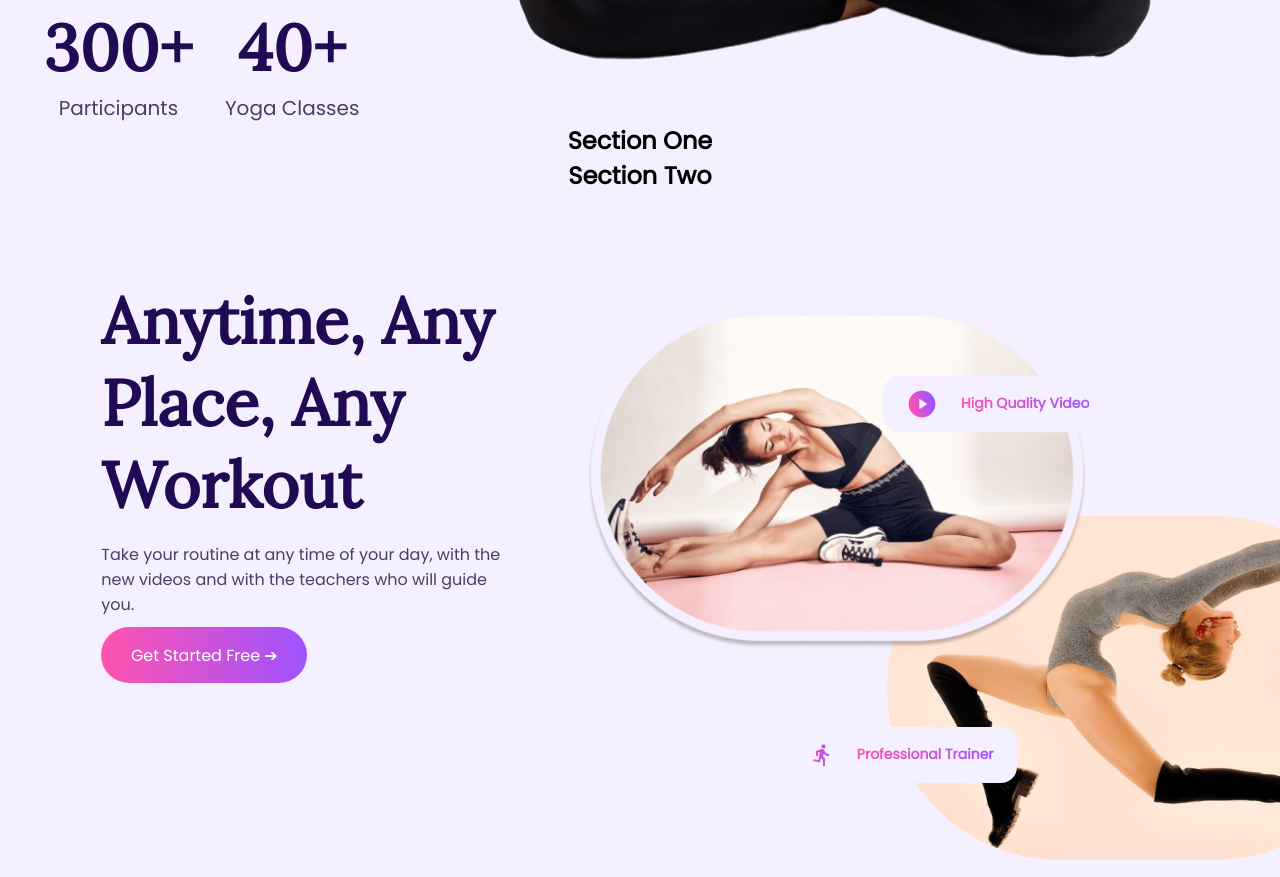
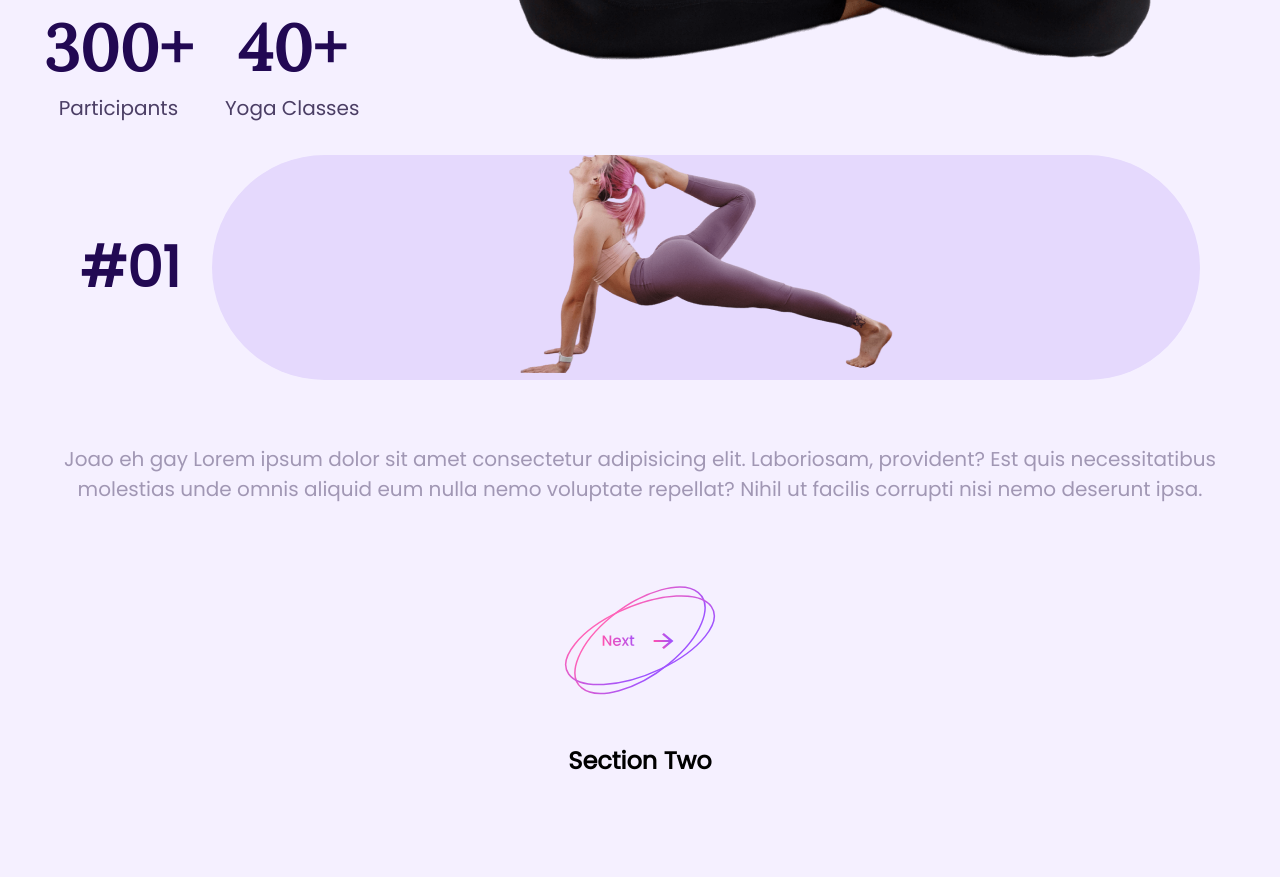
Before and after one commit to JPBM135/co-op-yoga-website, a Next.js app: page / in a window 1280 px wide. Shown: the part 1180-2057 px from the top of the page. Built offline with nearby package versions, Linux system fonts and the light colour scheme.

Commit message:
section one finished

```diff
--- a/app/components/SectionOne/SectionOne.tsx
+++ b/app/components/SectionOne/SectionOne.tsx
@@ -1,7 +1,36 @@
+import Image from "next/image";
+import style from "./sectionOne.module.css";
+import list_yoga from "./list-yoga.png"
+import { useIsScreenWide } from "../../utils/isScreenWideHook";
+import button from "./button.svg";
 export function SectionOne() {
+  const isScreenWide = useIsScreenWide();
+
   return (
-    <section>
-      <h2>Section One</h2>
+    <section className={style.section}>
+      {/* #01 */}
+      <div className={style.container}>
+
+        <div className={style.number}>
+          #01
+        </div>
+
+        <div className={style.image}>
+          <Image src={list_yoga}
+            width={isScreenWide ? 380 : 180}
+            alt="Mina do yoga" />
+        </div>
+      </div>
+
+      <div className={style.text}>
+        Joao eh gay
+        Lorem ipsum dolor sit amet consectetur adipisicing elit. Laboriosam, provident? Est quis necessitatibus molestias unde omnis aliquid eum nulla nemo voluptate repellat? Nihil ut facilis corrupti nisi nemo deserunt ipsa.
+      </div>
+
+      <div className={style.button}>
+        <button className={style.button}>  <Image src={button} alt="next button" /></button>
+
+      </div>
     </section>
   );
 }
--- /dev/null
+++ b/app/components/SectionOne/sectionOne.module.css
@@ -0,0 +1,63 @@
+.section {
+    display: flex;
+    flex-direction: column;
+    text-align: center;
+
+}
+
+.container {
+    display: flex;
+    gap: 2rem;
+    align-items: center;
+    justify-content: center;
+    padding: 2rem;
+    text-align: center;
+    transition: transform 0.3s;
+    cursor: pointer;
+}
+
+.number {
+    display: flex;
+    font-size: var(--font-big);
+    font-weight: 700;
+    color: var(--title-color);
+    margin-bottom: 2rem;
+
+}
+
+.image {
+    width: 100%;
+    height: auto;
+    border-radius: 9999px;
+    margin-bottom: 2rem;
+    background-color: var(--first-color-light);
+}
+
+.title {
+    font-size: var(--font-h1);
+    color: var(--text-color);
+    margin-bottom: 1rem;
+    width: 100%;
+}
+
+.text {
+    font-size: var(--font-h3);
+    color: var(--text-color-light);
+    margin-bottom: 2rem;
+    width: 100%;
+    height: auto;
+}
+.button {
+    display: flex;
+    align-items: center;
+    gap: 0.5rem;
+    padding: 1rem 2rem;
+    border: none;
+    font-size: var(--font-h3);
+    font-weight: 700;
+    color: var(--first-color-light);
+    background-color: var(--body-color);
+    transition: 0.3s;
+    cursor: pointer;
+    align-self: center;
+}
```
Also changed, not shown: app/components/SectionOne/button.svg (added), app/components/SectionOne/list-yoga.png (added), app/components/SectionOne/sectionOnde.module.css (deleted).
